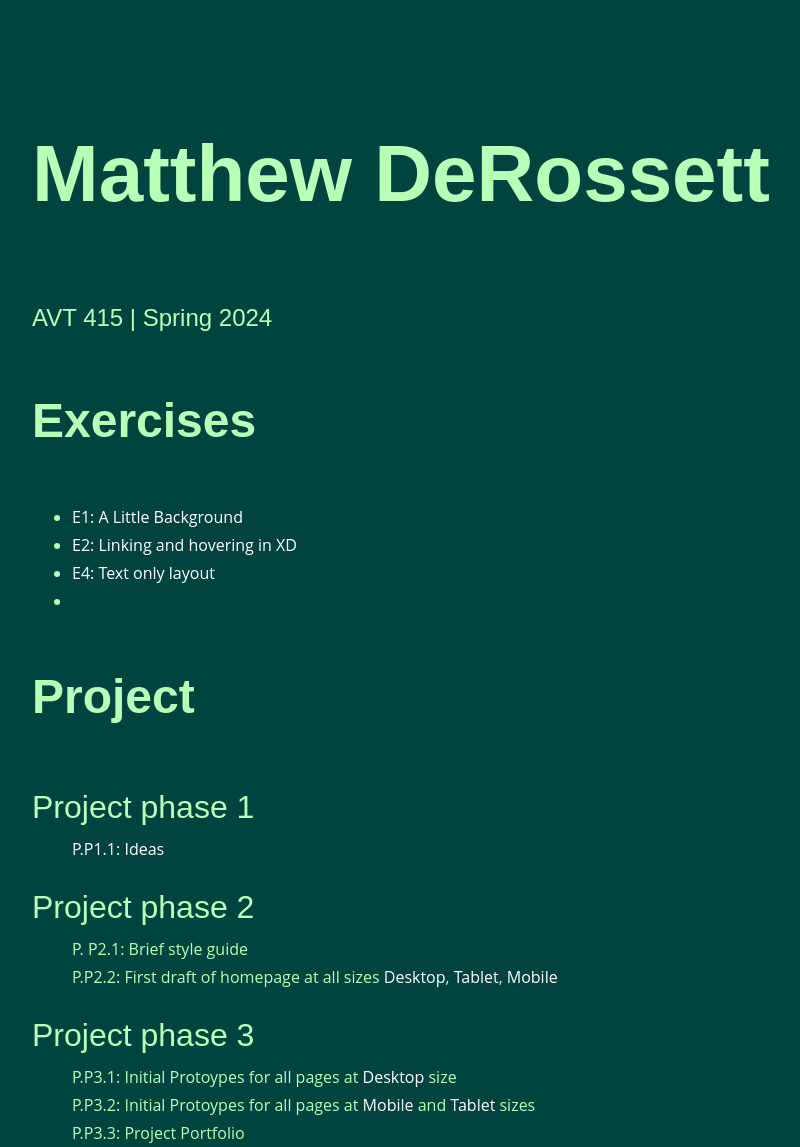
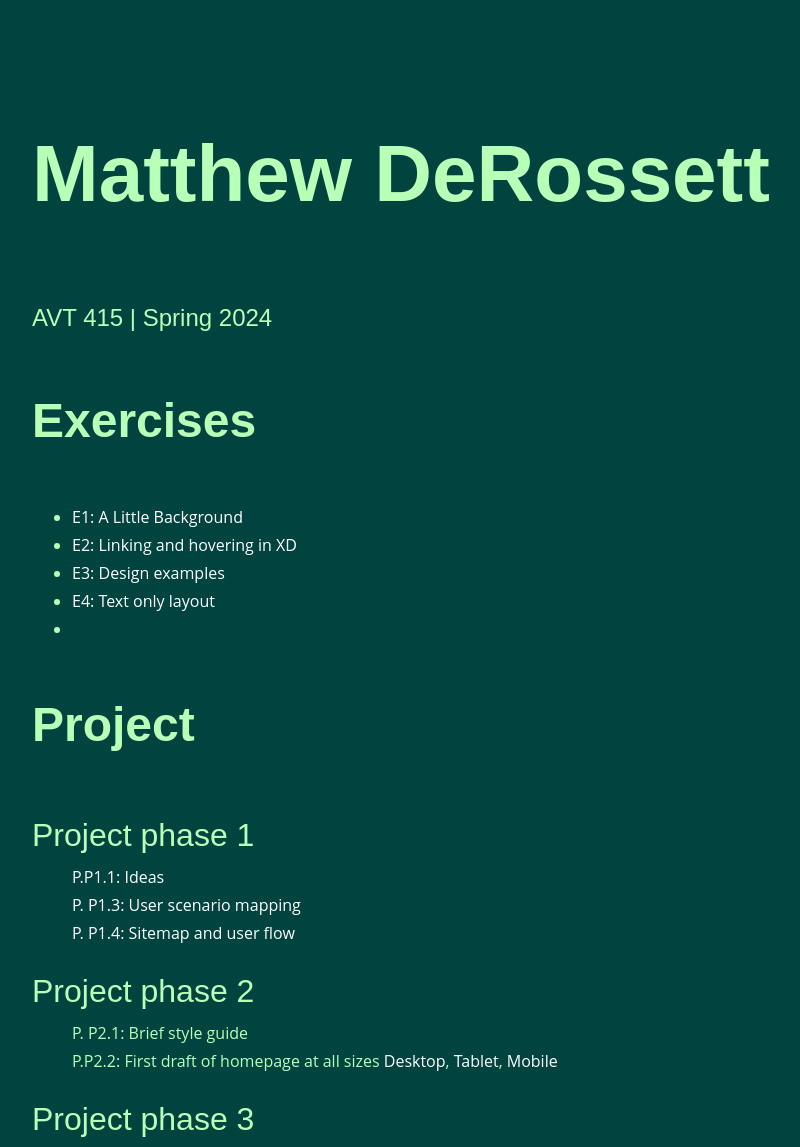
Before and after one commit to jozten/avt415, a plain HTML site: page index.html in a window 1280 px wide. Shown: the top 1147 px of the page, without its empty margins (18-818 px from the left). Drawn offline with Linux system fonts and the light colour scheme; a web font is replaced by a local one.

Commit message:
Add files via upload

```diff
--- a/index.html
+++ b/index.html
@@ -16,6 +16,7 @@
 			<ul>
 			<li><a href="https://xd.adobe.com/view/3ca1f995-8d51-4007-bf9b-f0fce8a98641-69f2/">E1: A Little Background</a></li>
 			<li><a href="https://xd.adobe.com/view/3ca1f995-8d51-4007-bf9b-f0fce8a98641-69f2/">E2: Linking and hovering in XD</a></li>
+			<li><a href="https://xd.adobe.com/view/7ab625a5-3594-451f-a205-67427f2bc984-2fe5/">E3: Design examples</a></li>
 			<li><a href="ex\DeRossett-Matthew_415_ex4\index.html">E4: Text only layout</a></li>
 			<li></li>
 			</ul>
@@ -26,7 +27,11 @@
 			<dl>
 				<dt>Project phase 1</dt>
 			<dd><a href="project/ideas.html"> P.P1.1: Ideas</a></dd>
-			<dd></dd>
+			<!-- <dd><a href="/">P. P1.2: Competitive study</a></dd> -->
+			<dd><a href="project/userflow.html">P. P1.3: User scenario mapping</a></dd>
+			<dd><a href="https://xd.adobe.com/view/276a690f-4ace-422f-a1ae-f439fcfc3937-7239/">P. P1.4: Sitemap and user flow</a></dd>
+
+
 			</dl>
 			<dl>
 				<dt>Project phase 2</dt>
```
